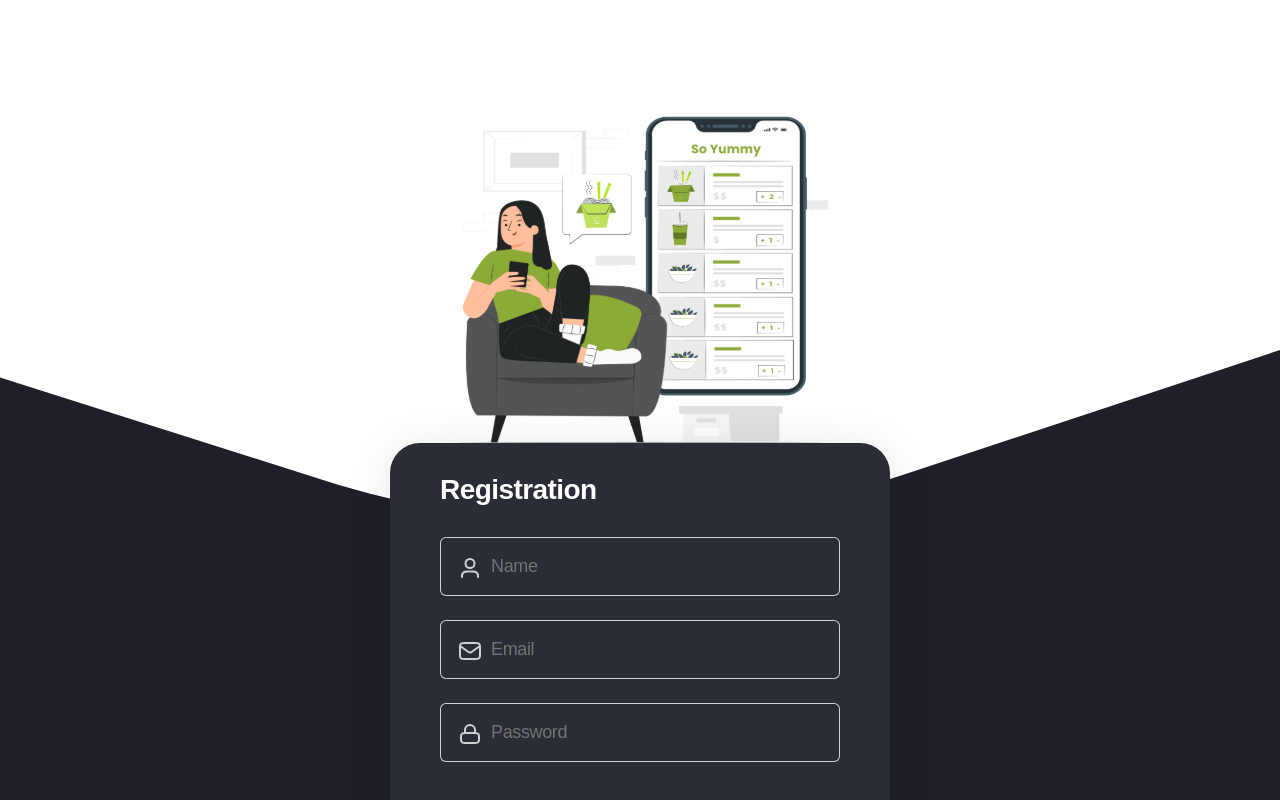
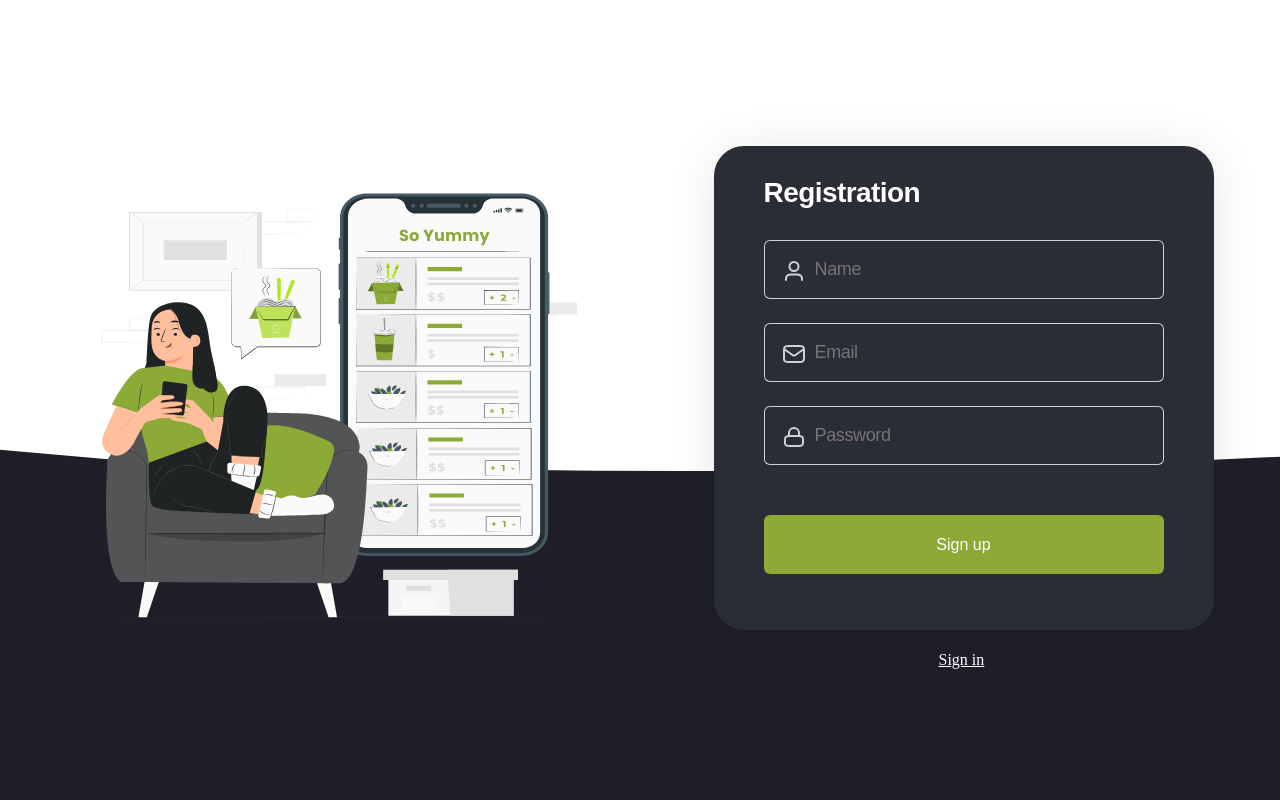
Before and after one commit to martadomzalska/so-yummy, a React (Create React App) app: page /so-yummy-cookbook/registration in a window 1280 px wide. Shown: the top 800 px of the page. Built offline with nearby package versions, Linux system fonts and the light colour scheme; the HTML template or start-up script is replaced by a standard one.

Commit message:
updated register page.js and styles for desktop

```diff
--- a/src/pages/RegisterPage/RegisterPage.js
+++ b/src/pages/RegisterPage/RegisterPage.js
@@ -2,6 +2,7 @@ import { Link } from "react-router-dom";
 import { useMediaQuery } from "react-responsive";
 import { ReactComponent as PictureMobile } from "../../images/RegisterPage/picture-mobile.svg";
 import { ReactComponent as PictureTablet } from "../../images/RegisterPage/picture-tablet.svg";
+import { ReactComponent as PictureDesktop } from "../../images/RegisterPage/picture-desktop.svg";
 import { ReactComponent as UserIconMobile } from "../../images/RegisterPage/userInput.svg";
 import { ReactComponent as UserIconTablet } from "../../images/RegisterPage/userInput-tablet.svg";
 import { ReactComponent as EmailIconMobile } from "../../images/RegisterPage/emailIcon.svg";
@@ -11,8 +12,16 @@ import { ReactComponent as PasswordIconTablet } from "../../images/RegisterPage/
 import css from "./RegisterPage.module.css";
 function RegisterPage() {
   const isMobile = useMediaQuery({ query: "(max-width: 767px)" });
+  const isTablet = useMediaQuery({
+    query: "(min-width: 768px) and (max-width: 1023px)",
+  });
+  // const isDesktop = useMediaQuery({ query: "(min-width: 1024px)" });
 
-  const Picture = isMobile ? PictureMobile : PictureTablet;
+  const Picture = isMobile
+    ? PictureMobile
+    : isTablet
+    ? PictureTablet
+    : PictureDesktop;
   const UserIcon = isMobile ? UserIconMobile : UserIconTablet;
   const EmailIcon = isMobile ? EmailIconMobile : EmailIconTablet;
   const PasswordIcon = isMobile ? PasswordIconMobile : PasswordIconTablet;
@@ -21,6 +30,7 @@ function RegisterPage() {
       <div className={css.picture}>
         <Picture />
       </div>
+      <div>
         <form className={css.form}>
           <label className={css.label}>Registration</label>
           <div className={css.inputContainer}>
@@ -51,7 +61,6 @@ function RegisterPage() {
               minLength={8}
             ></input>
           </div>
-
           <button className={css.button} type="submit">
             Sign up
           </button>
@@ -60,6 +69,7 @@ function RegisterPage() {
           Sign in
         </Link>
       </div>
+    </div>
   );
 }
 
--- a/src/pages/RegisterPage/RegisterPage.module.css
+++ b/src/pages/RegisterPage/RegisterPage.module.css
@@ -142,3 +142,30 @@
     margin-top: 96px;
   }
 }
+@media (min-width: 1024px) {
+  .container {
+    flex-direction: row;
+    background-image: url(../../images/RegisterPage/background-desktop.svg);
+    background-position-y: 350px;
+    justify-content: center;
+    gap: 115px;
+  }
+  .form {
+    position: static;
+    width: 500px;
+    height: 484px;
+    top: 30px;
+  }
+
+  .button {
+    height: 59px;
+  }
+  .link {
+    /* position: static; */
+    top: 18px;
+    left: 45%;
+  }
+  .picture {
+    margin: 0;
+  }
+}
```
Lines whose indentation alone changed are shown as unchanged.
